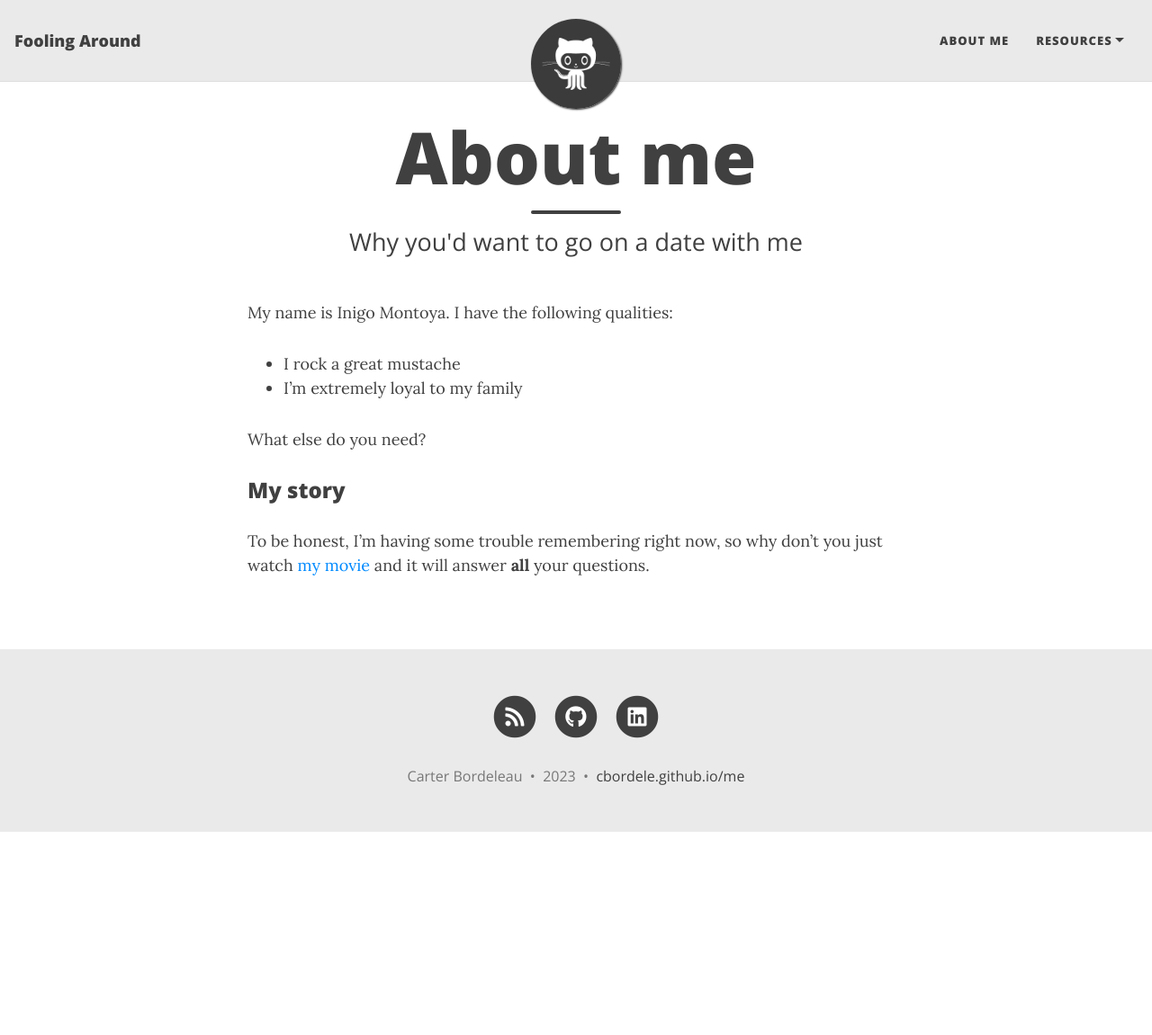
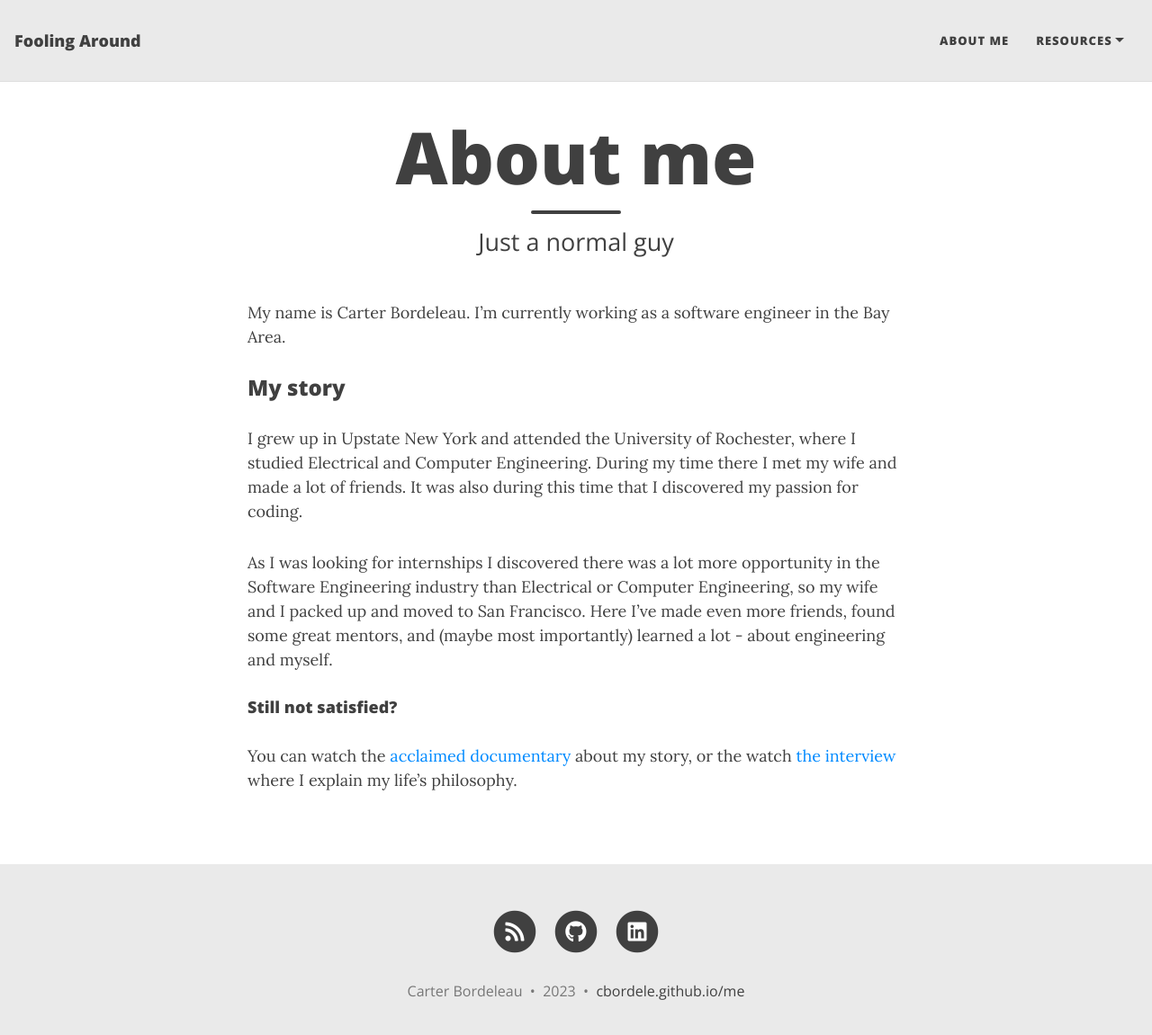
Before and after one commit to cbordele/me, a Jekyll site: the page built from aboutme.md, in a window 1280 px wide and 1164 px high. Shown: the top 1151 px of the window at 90% size. Built offline with Jekyll 4.4.1, drawn with Linux system fonts in a browser that asks for light colours; nearby versions of some CDN libraries.

Commit message:
about me

```diff
--- a/_config.yml
+++ b/_config.yml
@@ -30,7 +30,7 @@
 
 # Image to show in the navigation bar - works best with a square image
 # Remove this parameter if you don't want an image in the navbar
-avatar: "/assets/img/avatar-icon.png"
+# avatar: "/assets/img/avatar-icon.png"
 
 # By default, the image is cut into a circle. You can disable this behaviour by setting 'round-avatar: false'
 round-avatar: true
--- a/aboutme.md
+++ b/aboutme.md
@@ -1,16 +1,17 @@
 ---
 layout: page
 title: About me
-subtitle: Why you'd want to go on a date with me
+subtitle: Just a normal guy
 ---
 
-My name is Inigo Montoya. I have the following qualities:
-
-- I rock a great mustache
-- I'm extremely loyal to my family
-
-What else do you need?
+My name is Carter Bordeleau. I'm currently working as a software engineer in the Bay Area.
 
 ### My story
 
-To be honest, I'm having some trouble remembering right now, so why don't you just watch [my movie](https://en.wikipedia.org/wiki/The_Princess_Bride_%28film%29) and it will answer **all** your questions.
+I grew up in Upstate New York and attended the University of Rochester, where I studied Electrical and Computer Engineering. During my time there I met my wife and made a lot of friends. It was also during this time that I discovered my passion for coding.
+
+As I was looking for internships I discovered there was a lot more opportunity in the Software Engineering industry than Electrical or Computer Engineering, so my wife and I packed up and moved to San Francisco. Here I've made even more friends, found some great mentors, and (maybe most importantly) learned a lot - about engineering and myself.
+
+#### Still not satisfied?
+
+You can watch the [acclaimed documentary](https://www.youtube.com/watch?v=aXSKgrIx5jc) about my story, or the watch [the interview](https://www.youtube.com/watch?v=XOi2jFIhZhA) where I explain my life's philosophy.
```
Also changed, not shown: _posts/2023-08-19-second-post.md (added, +17 -0 lines), _posts/first-post.md (deleted, +0 -28 lines), assets/img/drevilbuggymess.jpg (added).
